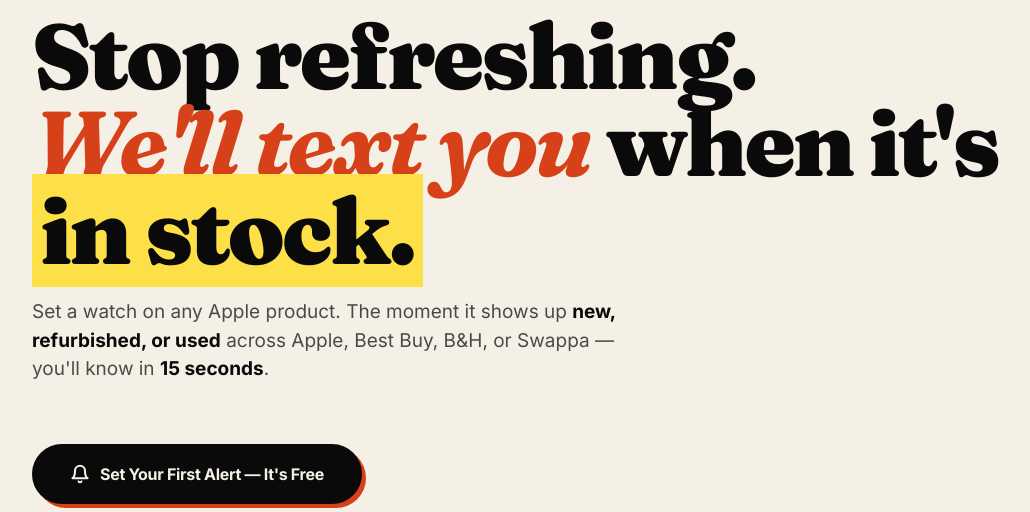
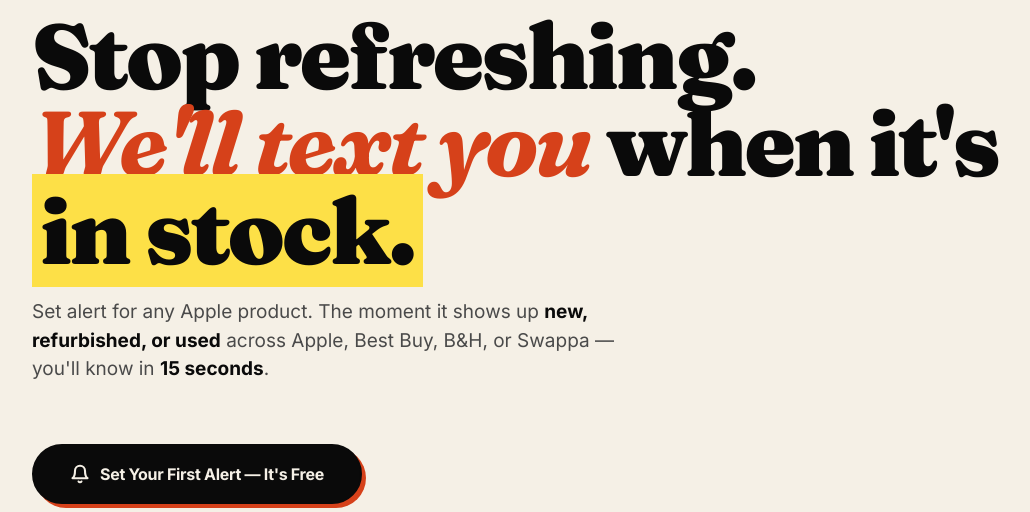
Before and after one commit to brandongatz-cmyk/findthemac, a Flask app: page / in a window 1280 px wide. Shown: the part 181-693 px from the top of the page, without its empty margins (82-1112 px from the left). Run offline with Flask 3, Linux system fonts and the light colour scheme; data that the repository does not hold is empty; some libraries are stand-ins or nearby versions.

Commit message:
Update CTA copy to use "Set alert for" wording
https://claude.ai/code/session_019BrsbDnJs9iHPkHXZ42Fch

```diff
--- a/templates/index.html
+++ b/templates/index.html
@@ -1703,7 +1703,7 @@
 <section class="hero">
     <span class="eyebrow">Apple inventory radar</span>
     <h1>Stop refreshing. <br><span class="italic">We'll text you</span> when it's <span class="highlight">in stock.</span></h1>
-    <p class="hero-sub">Set a watch on any Apple product. The moment it shows up <strong>new, refurbished, or used</strong> across Apple, Best Buy, B&amp;H, or Swappa — you'll know in <strong>15 seconds</strong>.</p>
+    <p class="hero-sub">Set alert for any Apple product. The moment it shows up <strong>new, refurbished, or used</strong> across Apple, Best Buy, B&amp;H, or Swappa — you'll know in <strong>15 seconds</strong>.</p>
     <a class="hero-cta" href="#" id="heroCta" onclick="return false;">
         <svg width="20" height="20" viewBox="0 0 24 24" fill="none" stroke="currentColor" stroke-width="2.5" stroke-linecap="round" stroke-linejoin="round"><path d="M18 8A6 6 0 0 0 6 8c0 7-3 9-3 9h18s-3-2-3-9"/><path d="M13.73 21a2 2 0 0 1-3.46 0"/></svg>
         Set Your First Alert — It's Free
@@ -1973,7 +1973,7 @@
             </div>
 
             <div class="alert-form" id="alertForm">
-                <h3 id="alertFormTitle">Choose <span class="italic">your watch</span></h3>
+                <h3 id="alertFormTitle">Set an alert <span class="italic">for</span></h3>
 
                 <div class="tier-selector" id="tierSelector">
                     <div class="tier-option" data-tier="free" id="tierFree">
@@ -2772,7 +2772,7 @@
                 '<p style="font-size:13px;">Checking inventory across all stores...</p>' +
             '</div>';
 
-        alertFormTitle.innerHTML = 'Choose <span class="italic">your watch</span>';
+        alertFormTitle.innerHTML = 'Set an alert <span class="italic">for</span>';
 
         modalOverlay.classList.add('visible');
 
@@ -2839,7 +2839,7 @@
                 '<div class="not-available-msg">' +
                     '<svg class="na-icon" width="36" height="36" viewBox="0 0 24 24" fill="none" stroke="currentColor" stroke-width="2" stroke-linecap="round" stroke-linejoin="round"><path d="M18 8A6 6 0 0 0 6 8c0 7-3 9-3 9h18s-3-2-3-9"/><path d="M13.73 21a2 2 0 0 1-3.46 0"/></svg>' +
                     '<div class="na-headline">Could not check availability</div>' +
-                    '<strong>Set an alert below and we\'ll watch all 5 retailers for you.</strong>' +
+                    '<strong>Set an alert below and we\'ll watch all retailers for you.</strong>' +
                     '<div class="na-arrow">&#8595;</div>' +
                 '</div>';
             alertFormTitle.innerHTML = 'Get notified — <span class="italic">pick a plan</span>';
```
